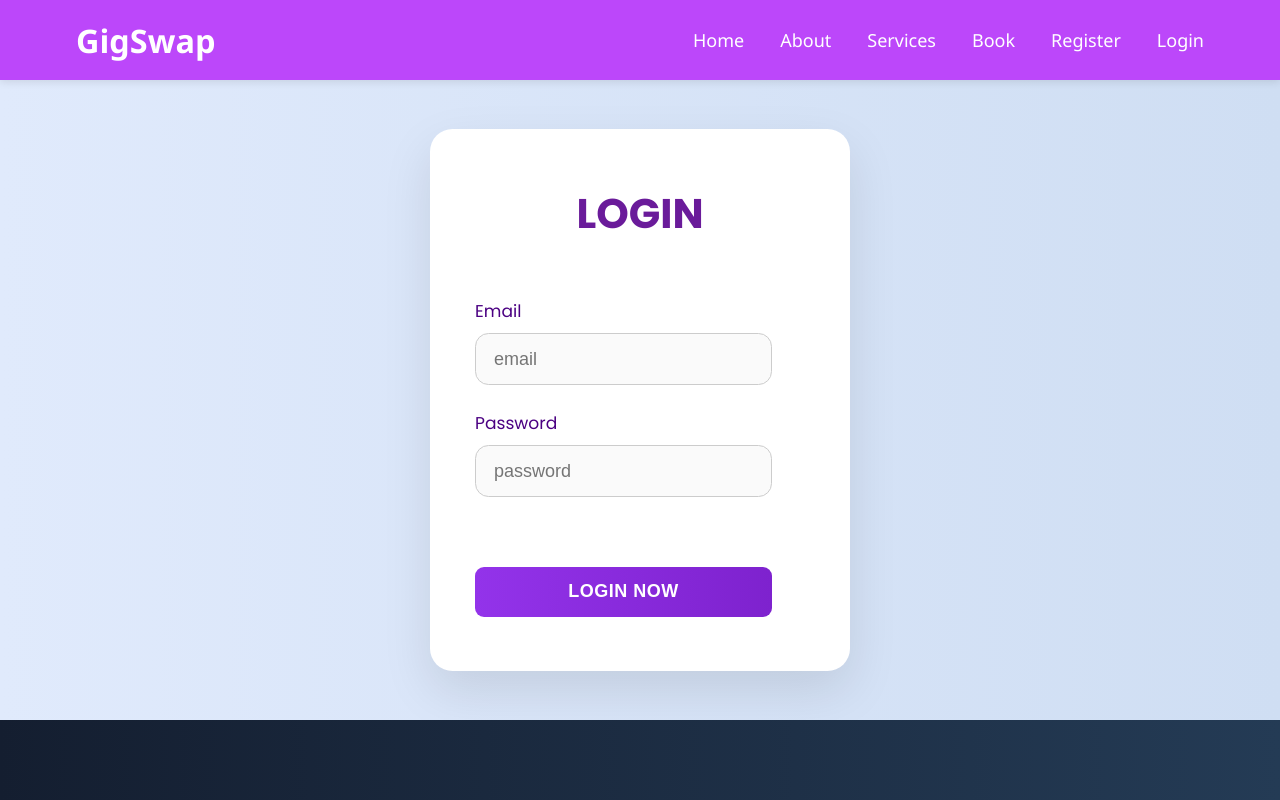
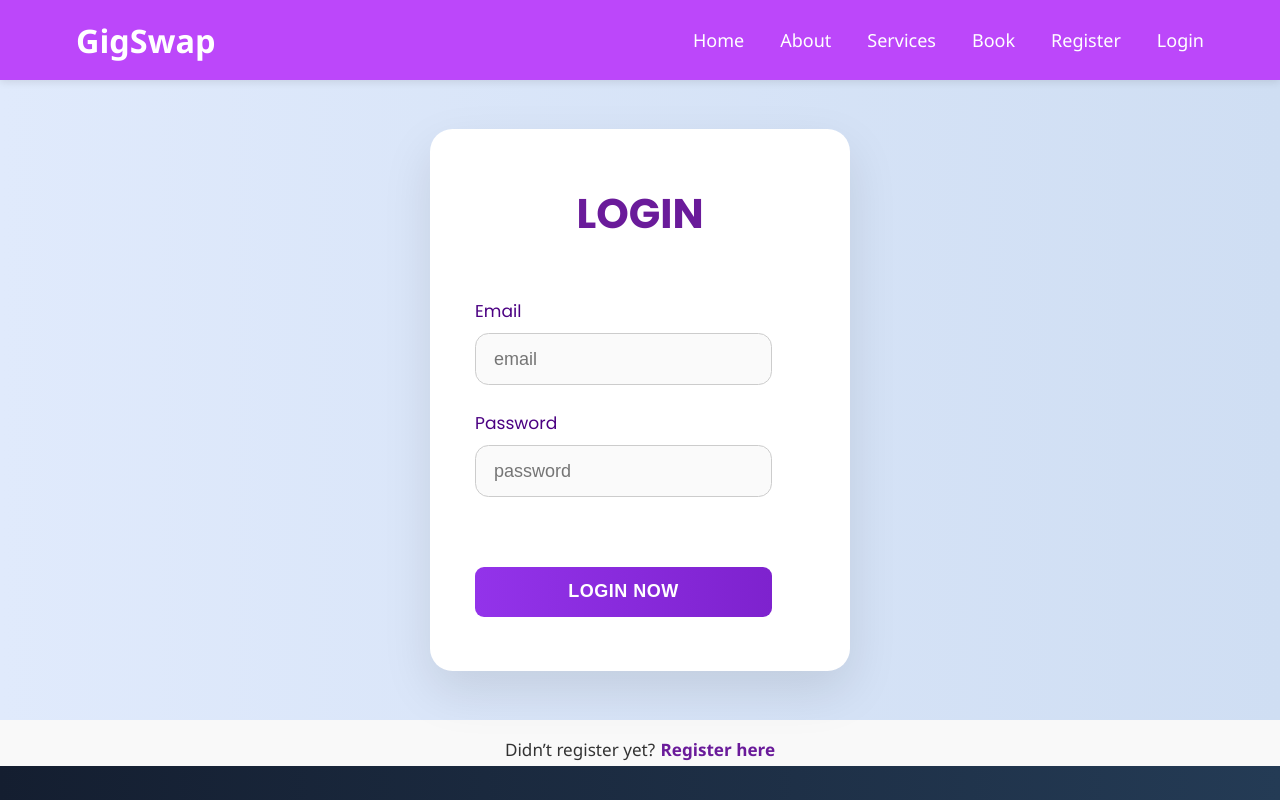
Before and after one commit to MohammadParvez7/GigSwap-hsp, a React (Vite) app in the folder client/: page /login in a window 1280 px wide. Shown: the top 800 px of the page. Built offline with nearby package versions, Linux system fonts and the light colour scheme; no server answers.

Commit message:
link update

```diff
--- a/client/src/pages/Login.jsx
+++ b/client/src/pages/Login.jsx
@@ -3,6 +3,7 @@ import { useNavigate } from "react-router-dom";
 import "./Styles/Login.css";
 import { useAuth } from "../store/auth";
 import { toast } from "react-toastify";
+import { Link } from "react-router-dom";
 
 export const Login = () => {
   const [user, setUser] = useState({
@@ -97,6 +98,12 @@ export const Login = () => {
               </div>
             </div>
           </div>
+          <p className="register-link">
+            Didn’t register yet?
+            <Link to="/register" className="link">
+              Register here
+            </Link>
+          </p>
         </main>
       </section>
     </>
--- a/client/src/pages/Styles/Login.css
+++ b/client/src/pages/Styles/Login.css
@@ -90,6 +90,37 @@
   transform: scale(1.02);
 }
 
+/* Register link styling */
+.register-link {
+  margin-top: 1rem;
+  text-align: center;
+  font-size: 0.95rem;
+  color: #333;
+  font-weight: 500;
+  margin-bottom: 5px;
+}
+
+.register-link .link {
+  margin-left: 0.3rem;
+  color: #6a1b9a;
+  font-weight: 600;
+  text-decoration: none;
+  transition: color 0.3s ease;
+}
+
+.register-link .link:hover {
+  color: #9333ea;
+  text-decoration: underline;
+}
+
+/* Responsive for smaller screens */
+@media (max-width: 576px) {
+  .register-link {
+    font-size: 0.85rem;
+  }
+}
+
+
 /* Responsive design */
 @media (max-width: 576px) {
   .section-login {
```
